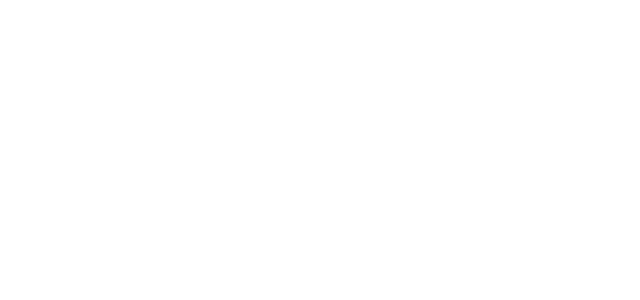
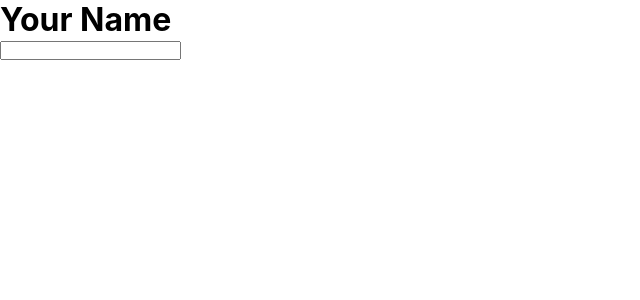
Before and after one commit to marcinoles87/registration-form, a React (Create React App) app: page / in a window 1280 px wide. Shown: the top 300 px of the page, without its empty margins (0-640 px from the left). Built offline with nearby package versions, Linux system fonts and the light colour scheme.

Commit message:
add function

```diff
--- a/src/App.js
+++ b/src/App.js
@@ -1,9 +1,11 @@
-import logo from './logo.svg';
+
 import './App.css';
+import Form from './components/form';
 
 function App() {
   return (
     <div className="App">
+      <Form></Form>
 
     </div>
   );
--- a/src/components/form.js
+++ b/src/components/form.js
@@ -1 +1,24 @@
-import React from 'react'
+import React, { useState } from 'react'
+
+export default function Form() {
+
+    let [name,setName] = useState('')
+
+const handleOnChange = (e) => {
+        console.log(e.target.value)
+        setName = (e) =>{
+            name = e.target.value
+
+        }
+        }
+
+  return (
+
+
+    <div>
+        <h1>Your Name</h1>
+        <input type="text" onChange={handleOnChange}></input>
+        {name}
+    </div>
+  )
+}
```
